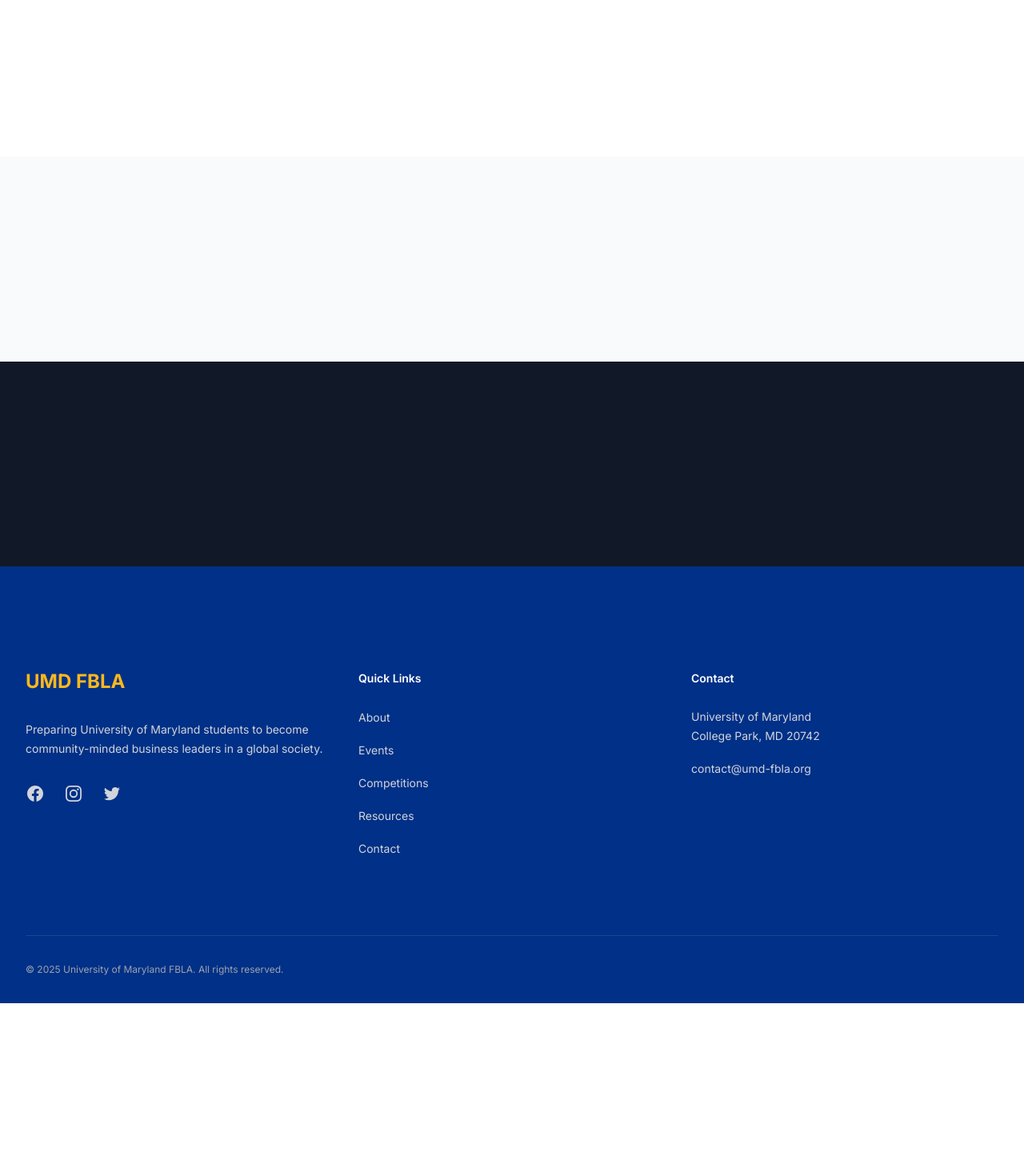
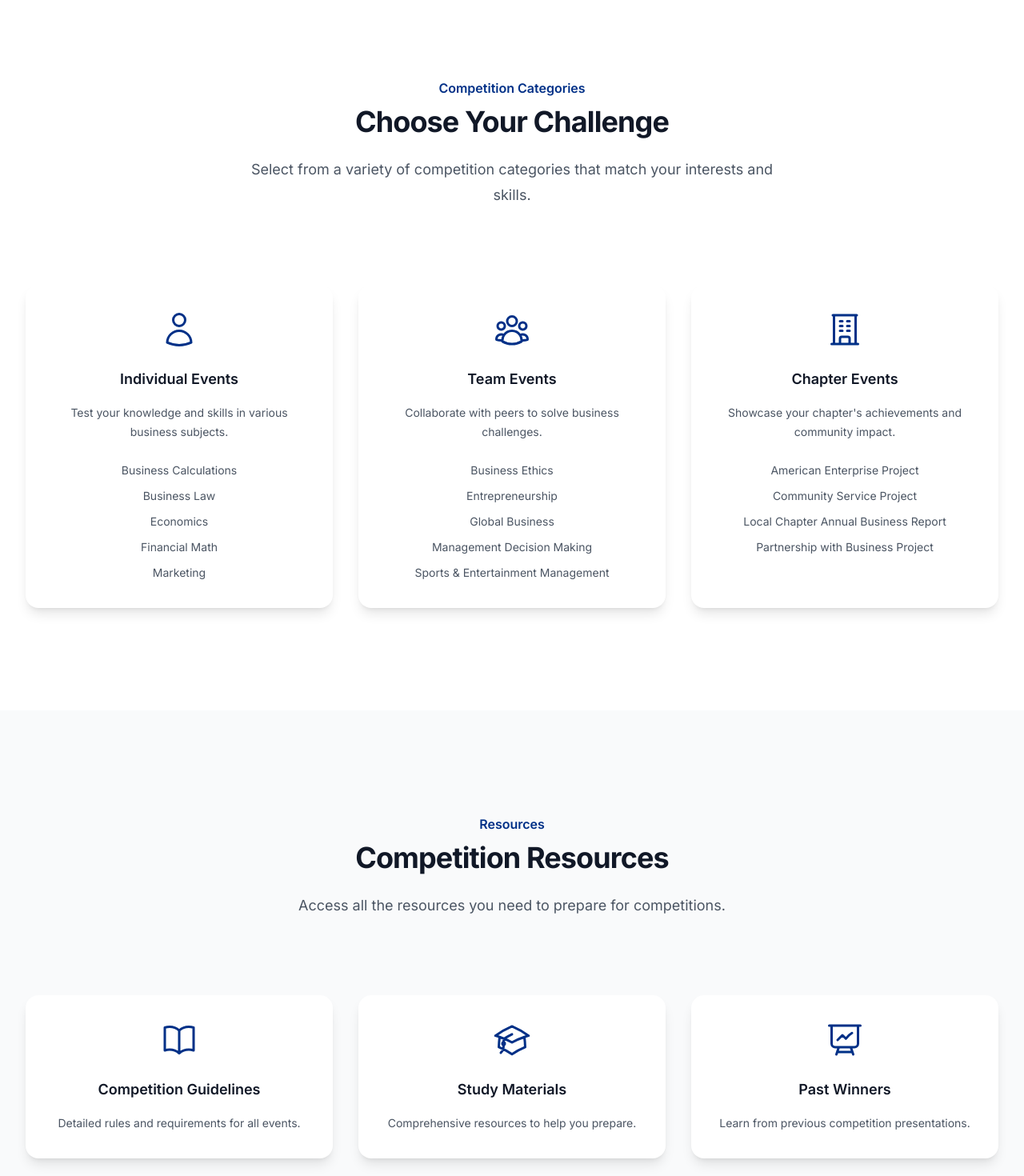
Before and after one commit to hgarg1/umd-fbla-website, a Next.js app: page /competitions in a window 1280 px wide. Shown: the part 700-2170 px from the top of the page at 80% size. Before the commit the page ends 1954 px from the top, so only its background shows below. Built offline with nearby package versions, Linux system fonts and the light colour scheme.

Commit message:
competition page fixes

```diff
--- a/src/app/competitions/page.tsx
+++ b/src/app/competitions/page.tsx
@@ -1,84 +1,79 @@
 'use client'
 
 import Link from 'next/link'
-import { motion, Variants } from 'framer-motion'
+import { motion } from 'framer-motion'
+import { fadeIn, staggerChildren, heroTextReveal, cardEnter } from '@/utils/animations'
 import {
-  fadeIn,
-  staggerChildren,
-  heroTextReveal,
-  cardHover,
-  slideIn,
-  card3DHover,
-  floatAnimation,
-  shimmerEffect
-} from '@/utils/animations'
+  UserGroupIcon,
+  UserIcon,
+  BuildingOfficeIcon,
+  AcademicCapIcon,
+  BookOpenIcon,
+  PresentationChartLineIcon
+} from '@heroicons/react/24/outline'
 
-const categories = [
+interface CompetitionCategory {
+  name: string
+  description: string
+  icon: typeof UserGroupIcon
+  events: string[]
+}
+
+const competitionCategories: CompetitionCategory[] = [
   {
     name: 'Individual Events',
-    description: 'Test your skills in various business disciplines through individual competitions.',
+    description: 'Test your knowledge and skills in various business subjects.',
+    icon: UserIcon,
     events: [
-      'Business Communication',
-      'Financial Analysis',
-      'Marketing Concepts',
+      'Business Calculations',
       'Business Law',
-      'Computer Applications',
-    ],
-    icon: '🎯',
+      'Economics',
+      'Financial Math',
+      'Marketing'
+    ]
   },
   {
     name: 'Team Events',
-    description: 'Collaborate with fellow members in team-based business challenges.',
+    description: 'Collaborate with peers to solve business challenges.',
+    icon: UserGroupIcon,
     events: [
-      'Business Plan',
-      'Marketing Presentation',
-      'Financial Services',
+      'Business Ethics',
+      'Entrepreneurship',
+      'Global Business',
       'Management Decision Making',
-      'Global Business',
-    ],
-    icon: '🤝',
+      'Sports & Entertainment Management'
+    ]
   },
   {
     name: 'Chapter Events',
-    description: 'Showcase your chapter\'s achievements and community involvement.',
+    description: 'Showcase your chapter\'s achievements and community impact.',
+    icon: BuildingOfficeIcon,
     events: [
-      'Community Service',
+      'American Enterprise Project',
+      'Community Service Project',
       'Local Chapter Annual Business Report',
-      'Partnership with Business',
-      'American Enterprise Project',
-      'Social Media Campaign',
-    ],
-    icon: '🏆',
-  },
+      'Partnership with Business Project'
+    ]
+  }
 ]
 
 const resources = [
   {
     name: 'Competition Guidelines',
-    description: 'Detailed rules and requirements for each competition category.',
+    description: 'Detailed rules and requirements for all events.',
+    icon: BookOpenIcon
   },
   {
     name: 'Study Materials',
-    description: 'Comprehensive study guides and practice materials.',
+    description: 'Comprehensive resources to help you prepare.',
+    icon: AcademicCapIcon
   },
   {
-    name: 'Previous Winners',
-    description: 'Examples of winning presentations and projects.',
-  },
-  {
-    name: 'Tips & Strategies',
-    description: 'Expert advice from past competition winners.',
-  },
+    name: 'Past Winners',
+    description: 'Learn from previous competition presentations.',
+    icon: PresentationChartLineIcon
+  }
 ]
-
-const competitionVariants: Variants = {
-  initial: { opacity: 0, y: 20 },
-  animate: { opacity: 1, y: 0 },
-  hover: {
-    scale: 1.05,
-    transition: { duration: 0.2 }
-  }
-}
 
 export default function Competitions() {
   return (
@@ -87,24 +82,23 @@ export default function Competitions() {
       initial="initial"
       animate="animate"
       exit="exit"
+    >
+      {/* Hero Section */}
+      <div className="relative isolate overflow-hidden bg-gradient-to-b from-fbla-blue/20">
+        <motion.div
+          className="mx-auto max-w-7xl px-6 pb-24 pt-10 sm:pb-32 lg:flex lg:px-8 lg:py-40"
           variants={staggerChildren}
         >
-      {/* Hero Section */}
-      <div className="relative isolate overflow-hidden bg-gradient-to-b from-fbla-blue to-indigo-900">
           <motion.div
-          className="mx-auto max-w-7xl px-6 pb-24 pt-10 sm:pb-32 lg:flex lg:px-8 lg:py-40"
+            className="mx-auto max-w-2xl flex-shrink-0 lg:mx-0 lg:max-w-xl lg:pt-8"
             variants={fadeIn}
           >
-          <motion.div
-            className="mx-auto max-w-2xl lg:mx-0"
-            variants={staggerChildren}
-          >
-            <motion.h2
-              className="text-3xl font-bold tracking-tight text-gray-900 sm:text-4xl"
+            <motion.h1
+              className="mt-10 text-4xl font-bold tracking-tight text-gray-900 sm:text-6xl"
               variants={heroTextReveal}
             >
-              Competition Categories
-            </motion.h2>
+              Competitions
+            </motion.h1>
             <motion.p
               className="mt-6 text-lg leading-8 text-gray-600"
               variants={fadeIn}
@@ -116,33 +110,91 @@ export default function Competitions() {
         </motion.div>
       </div>
 
-      {/* Categories Section */}
+      {/* Competition Categories Section */}
       <motion.div
-        className="mx-auto max-w-7xl px-6 py-24 sm:py-32 lg:px-8"
+        className="mx-auto max-w-7xl px-6 lg:px-8 py-24 sm:py-32"
         variants={staggerChildren}
       >
         <motion.div
           className="mx-auto max-w-2xl lg:text-center"
           variants={fadeIn}
         >
-          {/* ... categories content ... */}
+          <motion.h2
+            className="text-base font-semibold leading-7 text-fbla-blue"
+            variants={heroTextReveal}
+          >
+            Competition Categories
+          </motion.h2>
+          <motion.p
+            className="mt-2 text-3xl font-bold tracking-tight text-gray-900 sm:text-4xl"
+            variants={heroTextReveal}
+          >
+            Choose Your Challenge
+          </motion.p>
+          <motion.p
+            className="mt-6 text-lg leading-8 text-gray-600"
+            variants={fadeIn}
+          >
+            Select from a variety of competition categories that match your interests and skills.
+          </motion.p>
         </motion.div>
 
         <motion.div
-          className="mx-auto mt-16 grid max-w-2xl grid-cols-1 gap-x-8 gap-y-16 sm:grid-cols-2 lg:grid-cols-3 lg:mx-0 lg:max-w-none"
+          className="mx-auto mt-16 max-w-2xl sm:mt-20 lg:mt-24 lg:max-w-none"
           variants={staggerChildren}
         >
-          {categories.map((category) => (
+          <motion.dl
+            className="grid max-w-xl grid-cols-1 gap-x-8 gap-y-16 lg:max-w-none lg:grid-cols-3"
+            variants={staggerChildren}
+          >
+            {competitionCategories.map((category) => (
               <motion.div
                 key={category.name}
-              className="flex flex-col items-center"
+                className="flex flex-col p-8 rounded-2xl bg-white shadow-lg hover:shadow-xl transition-shadow duration-300"
+                variants={cardEnter}
+                initial="initial"
+                animate="animate"
+                whileHover="hover"
+              >
+                <motion.div
+                  className="relative h-12 w-12 mx-auto mb-6"
                   variants={fadeIn}
-              whileHover="hover"
-              initial="initial"
                 >
-              {/* ... category content ... */}
+                  <category.icon className="h-12 w-12 text-fbla-blue" />
+                </motion.div>
+                <motion.div
+                  className="text-center"
+                  variants={fadeIn}
+                >
+                  <motion.h3
+                    className="text-lg font-semibold leading-7 text-gray-900"
+                    variants={heroTextReveal}
+                  >
+                    {category.name}
+                  </motion.h3>
+                  <motion.p
+                    className="mt-4 text-sm leading-6 text-gray-600"
+                    variants={fadeIn}
+                  >
+                    {category.description}
+                  </motion.p>
+                  <motion.ul
+                    className="mt-6 space-y-2 text-sm leading-6 text-gray-600"
+                    variants={fadeIn}
+                  >
+                    {category.events.map((event) => (
+                      <motion.li
+                        key={event}
+                        variants={fadeIn}
+                      >
+                        {event}
+                      </motion.li>
+                    ))}
+                  </motion.ul>
+                </motion.div>
               </motion.div>
             ))}
+          </motion.dl>
         </motion.div>
       </motion.div>
 
@@ -151,15 +203,76 @@ export default function Competitions() {
         className="bg-gray-50 py-24 sm:py-32"
         variants={staggerChildren}
       >
-        {/* ... resources content ... */}
+        <div className="mx-auto max-w-7xl px-6 lg:px-8">
+          <motion.div
+            className="mx-auto max-w-2xl lg:text-center"
+            variants={fadeIn}
+          >
+            <motion.h2
+              className="text-base font-semibold leading-7 text-fbla-blue"
+              variants={heroTextReveal}
+            >
+              Resources
+            </motion.h2>
+            <motion.p
+              className="mt-2 text-3xl font-bold tracking-tight text-gray-900 sm:text-4xl"
+              variants={heroTextReveal}
+            >
+              Competition Resources
+            </motion.p>
+            <motion.p
+              className="mt-6 text-lg leading-8 text-gray-600"
+              variants={fadeIn}
+            >
+              Access all the resources you need to prepare for competitions.
+            </motion.p>
           </motion.div>
 
-      {/* CTA Section */}
           <motion.div
-        className="relative isolate overflow-hidden bg-gray-900 py-16 sm:py-24 lg:py-32"
+            className="mx-auto mt-16 max-w-2xl sm:mt-20 lg:mt-24 lg:max-w-none"
             variants={staggerChildren}
           >
-        {/* ... CTA content ... */}
+            <motion.dl
+              className="grid max-w-xl grid-cols-1 gap-x-8 gap-y-16 lg:max-w-none lg:grid-cols-3"
+              variants={staggerChildren}
+            >
+              {resources.map((resource) => (
+                <motion.div
+                  key={resource.name}
+                  className="flex flex-col p-8 rounded-2xl bg-white shadow-lg hover:shadow-xl transition-shadow duration-300"
+                  variants={cardEnter}
+                  initial="initial"
+                  animate="animate"
+                  whileHover="hover"
+                >
+                  <motion.div
+                    className="relative h-12 w-12 mx-auto mb-6"
+                    variants={fadeIn}
+                  >
+                    <resource.icon className="h-12 w-12 text-fbla-blue" />
+                  </motion.div>
+                  <motion.div
+                    className="text-center"
+                    variants={fadeIn}
+                  >
+                    <motion.h3
+                      className="text-lg font-semibold leading-7 text-gray-900"
+                      variants={heroTextReveal}
+                    >
+                      {resource.name}
+                    </motion.h3>
+                    <motion.p
+                      className="mt-4 text-sm leading-6 text-gray-600"
+                      variants={fadeIn}
+                    >
+                      {resource.description}
+                    </motion.p>
+                  </motion.div>
+                </motion.div>
+              ))}
+            </motion.dl>
+          </motion.div>
+        </div>
       </motion.div>
     </motion.div>
   )
```
Lines whose indentation alone changed are shown as unchanged.
